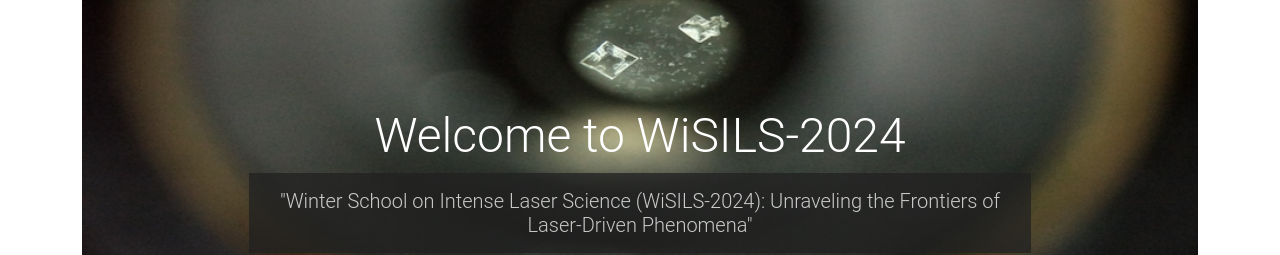
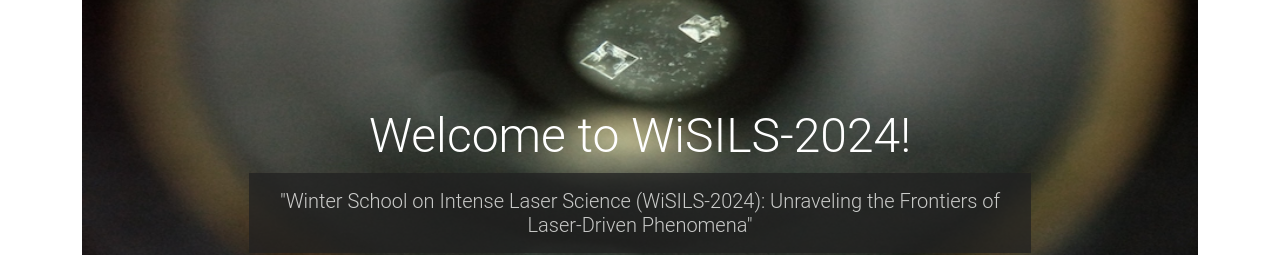
Before and after one commit to avadhesh3824/WISILS, a plain HTML site: page index.html in a window 1280 px wide. Shown: the part 388-643 px from the top of the page. Drawn offline with nearby package versions, Linux system fonts and the light colour scheme.

Commit message:
Update index.html

```diff
--- a/index.html
+++ b/index.html
@@ -166,7 +166,7 @@ font-size: 18px;
                 <div class="carousel-item active">
                     <img src="img/slider/slider1.png" class="d-block w-100" alt="...">
                     <div class="carousel-caption d-none d-md-block">
-<h1 class="display-5">Welcome to WiSILS-2024</h1>
+<h1 class="display-5">Welcome to WiSILS-2024!</h1>
                         <h5 class="bg-dark text-white opacity-75 p-3">"Winter School on Intense Laser Science (WiSILS-2024): Unraveling the Frontiers of Laser-Driven Phenomena"
                         </h5>
                     </div>
```
